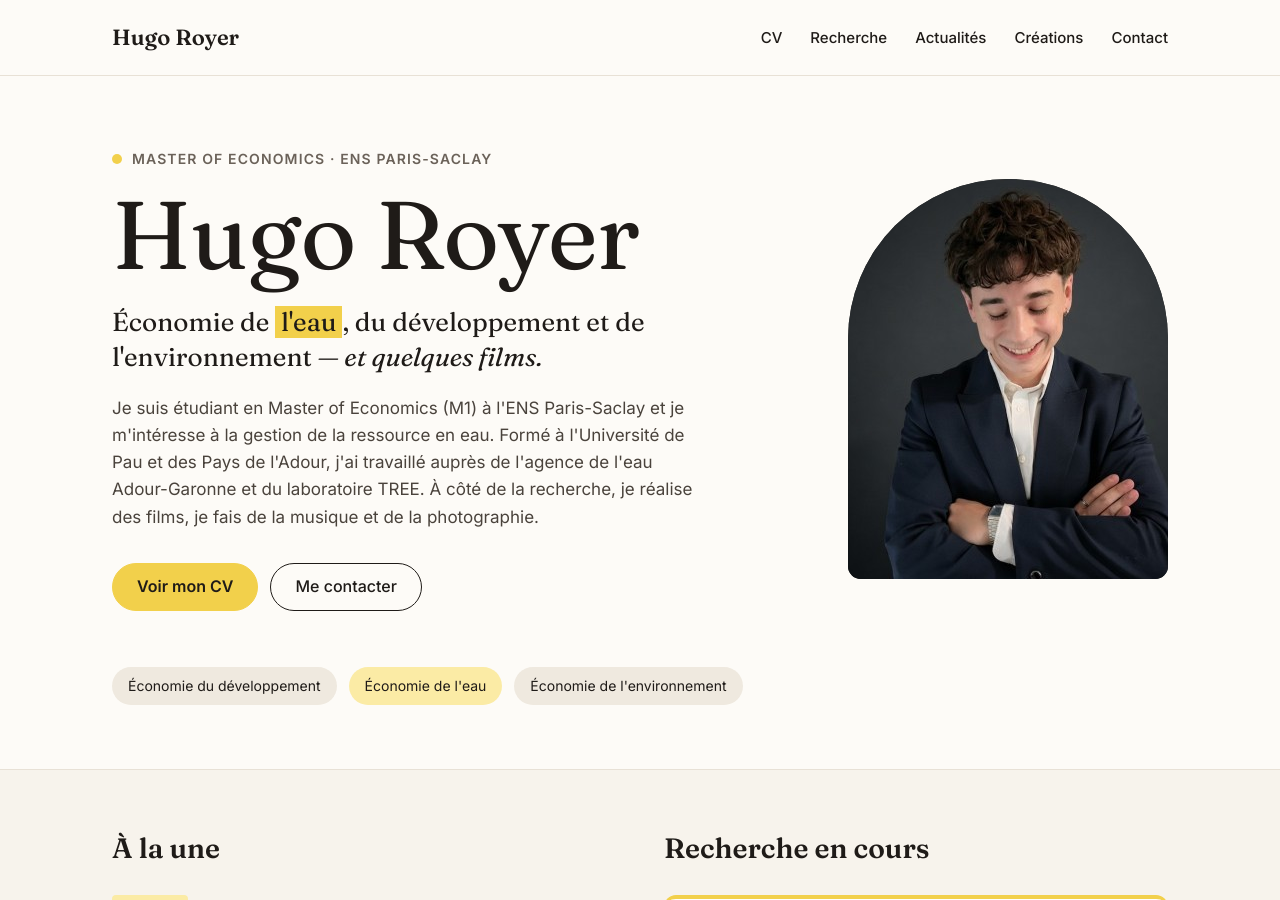
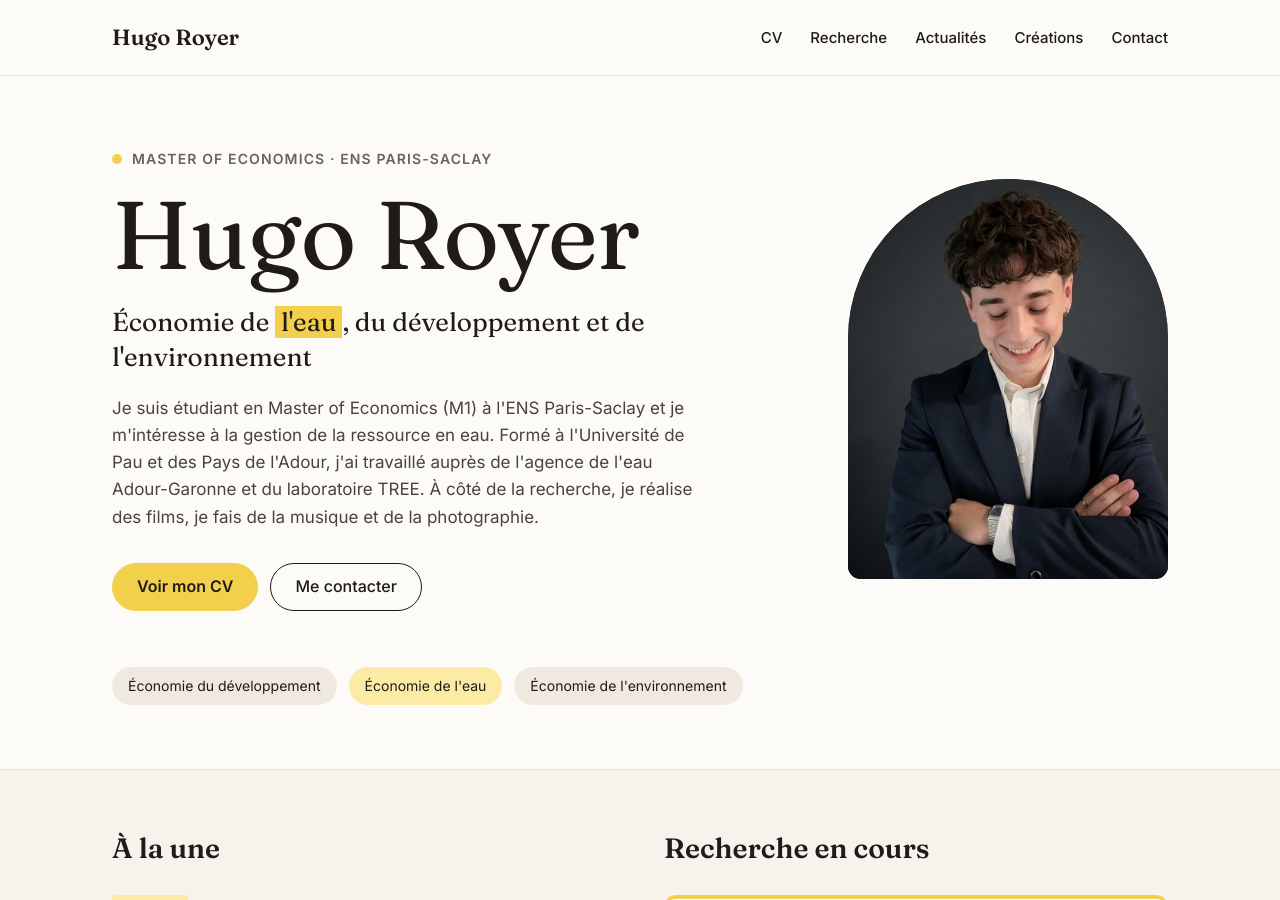
Before and after one commit to hugoroyer-economics/hugoroyer-economics.github.io, a Jekyll site: the page built from index.html, in a window 1280 px wide and 900 px high. Built offline with Jekyll 4.4.1, drawn with Linux system fonts in a browser that asks for light colours.

Commit message:
Update _data/profil.yml (via Pages CMS)

```diff
--- a/_data/profil.yml
+++ b/_data/profil.yml
@@ -1,9 +1,12 @@
 nom: Hugo Royer
 statut: Master of Economics · ENS Paris-Saclay
-accroche: "Économie de l'eau, du développement et de l'environnement"
-surligne: "l'eau"
-accroche_fin: "— et quelques films."
-bio: "Je suis étudiant en Master of Economics (M1) à l'ENS Paris-Saclay et je m'intéresse à la gestion de la ressource en eau. Formé à l'Université de Pau et des Pays de l'Adour, j'ai travaillé auprès de l'agence de l'eau Adour-Garonne et du laboratoire TREE. À côté de la recherche, je réalise des films, je fais de la musique et de la photographie."
+accroche: Économie de l'eau, du développement et de l'environnement
+surligne: l'eau
+bio: Je suis étudiant en Master of Economics (M1) à l'ENS Paris-Saclay et je
+  m'intéresse à la gestion de la ressource en eau. Formé à l'Université de Pau
+  et des Pays de l'Adour, j'ai travaillé auprès de l'agence de l'eau
+  Adour-Garonne et du laboratoire TREE. À côté de la recherche, je réalise des
+  films, je fais de la musique et de la photographie.
 photo: /media/portrait.jpg
 themes:
   - nom: Économie du développement
@@ -14,8 +17,4 @@ themes:
     en_avant: false
 email: hugo.royer@ens-paris-saclay.fr
 linkedin: https://www.linkedin.com/in/hugo-royer-124b7b291/
-google_scholar: ""
-orcid: ""
-cv_pdf: ""
 affiliation: ENS Paris-Saclay
-adresse: ""
```
